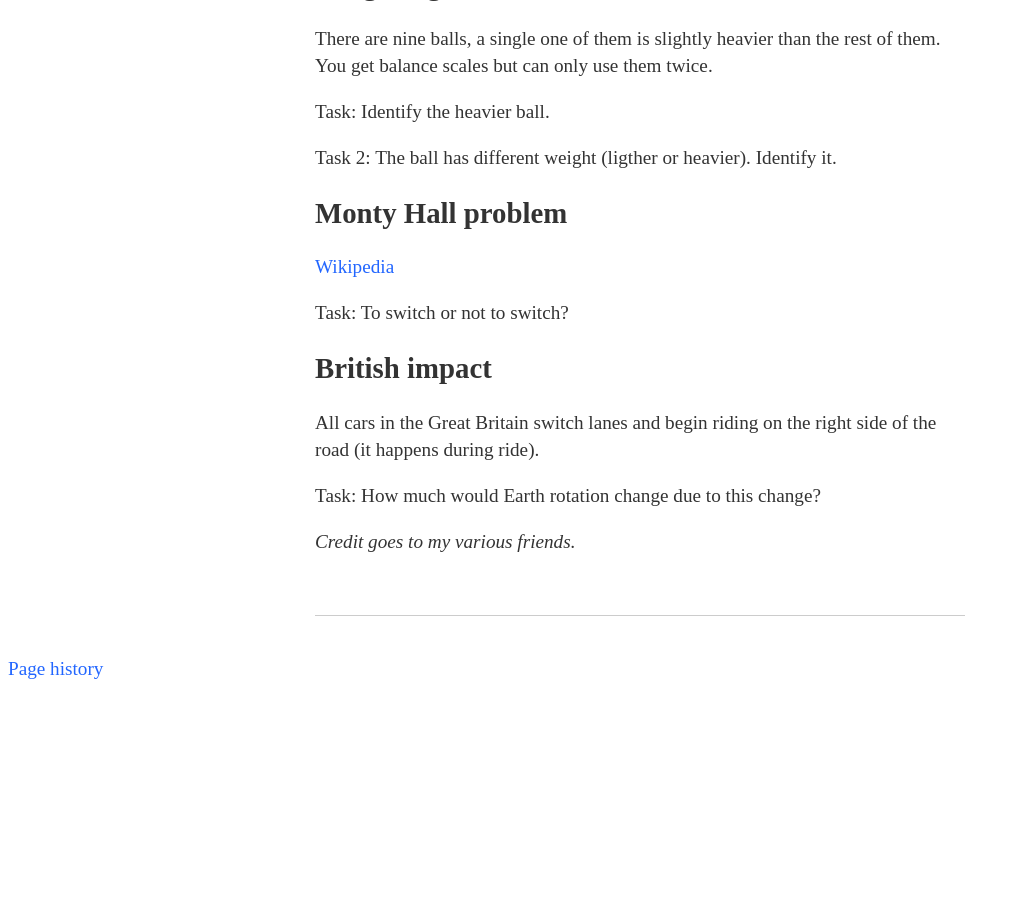
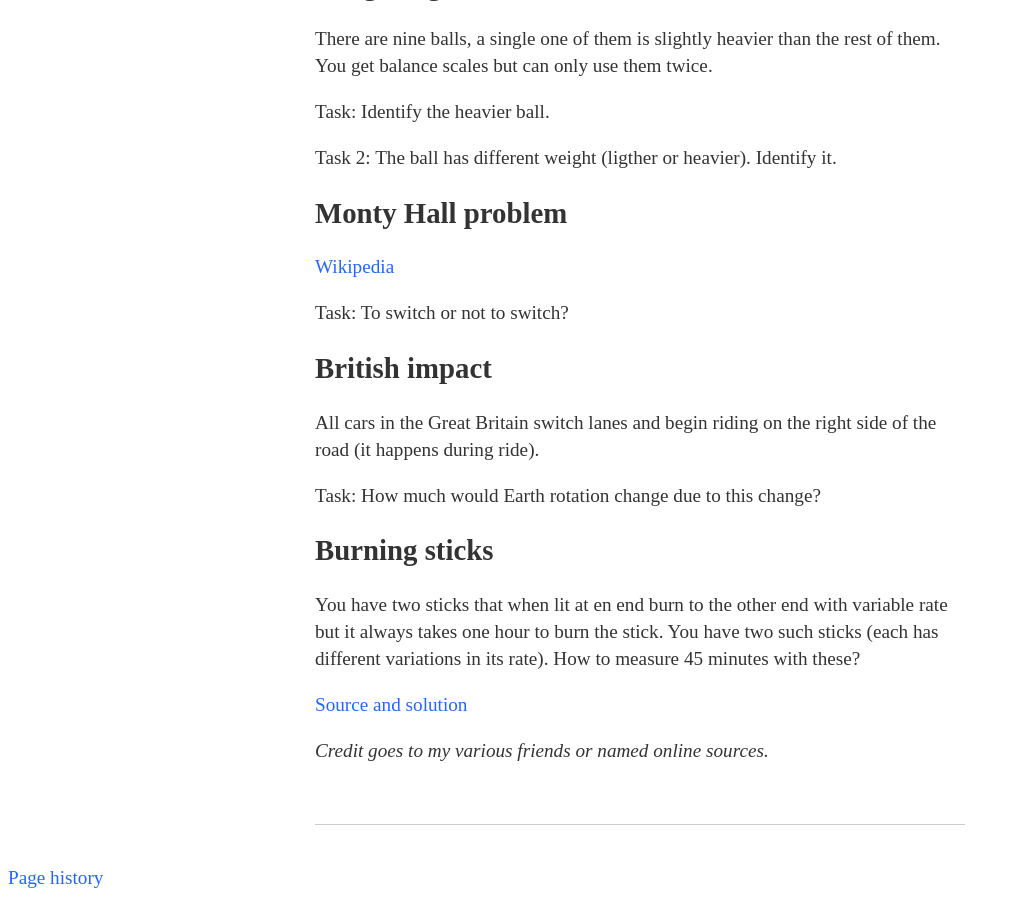
Before and after one commit to Werkov/Werkov.github.io, a Jekyll site: the page built from _posts/2017-09-26-smalltalk-riddles.md, in a window 1280 px wide and 900 px high, scrolled down 1019 px. Shown: the whole window, without its empty margins (0-1018 px from the left). Built offline with Jekyll 4.4.1, drawn with Linux system fonts in a browser that asks for light colours; before the commit the page ends 1710 px from its top, so only the background shows below that.

Commit message:
Riddles: burning sticks

```diff
--- a/_posts/2017-09-26-smalltalk-riddles.md
+++ b/_posts/2017-09-26-smalltalk-riddles.md
@@ -64,5 +64,13 @@ of the road (it happens during ride).
 
 Task: How much would Earth rotation change due to this change?
 
+## Burning sticks
 
-*Credit goes to my various friends.*
+You have two sticks that when lit at en end burn to the other end with variable
+rate but it always takes one hour to burn the stick. You have two such sticks
+(each has different variations in its rate). How to measure 45 minutes with
+these?
+
+[Source and solution](https://www.youtube.com/watch?v=VvqajwOOmpM)
+
+*Credit goes to my various friends or named online sources.*
```
